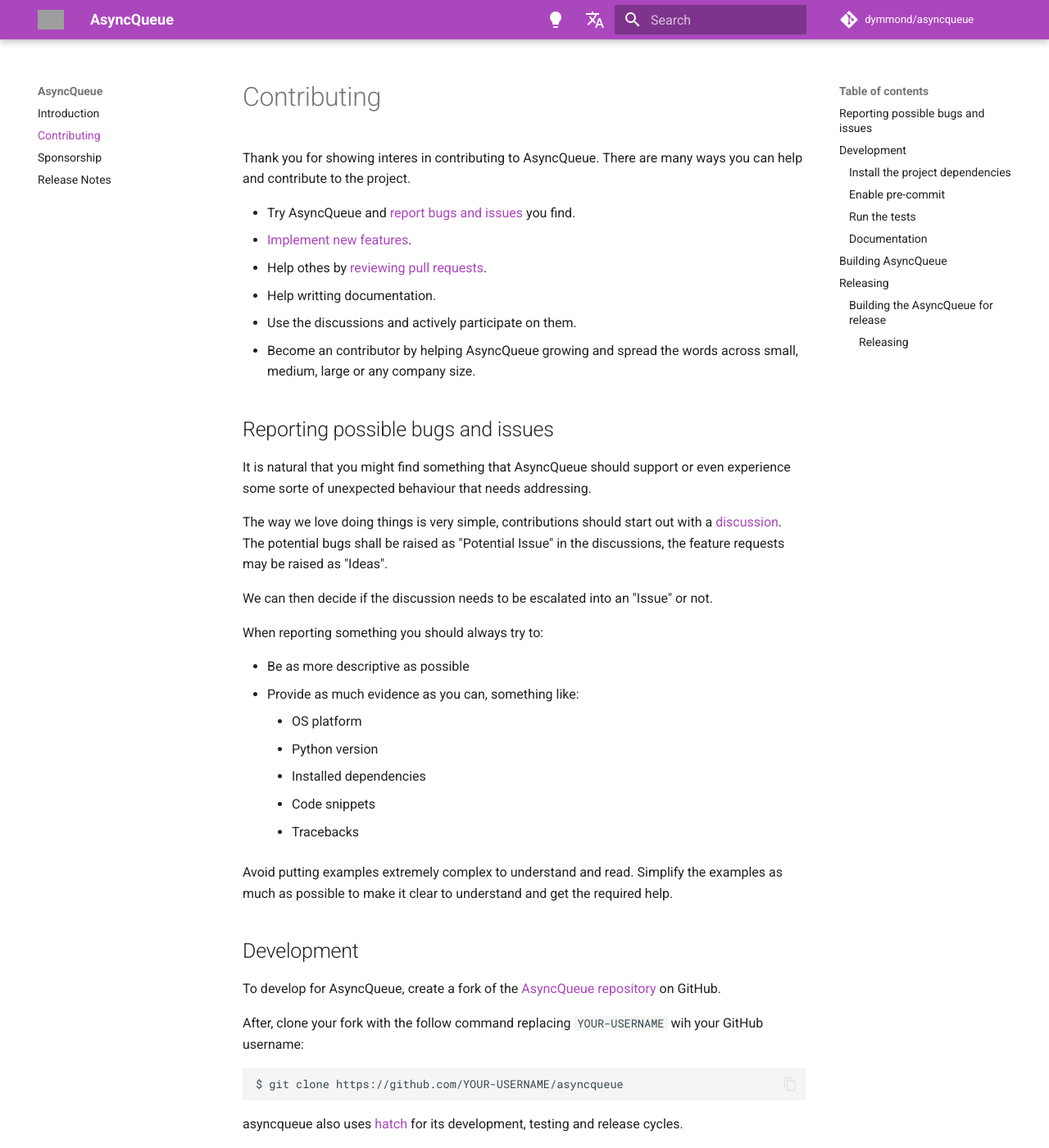
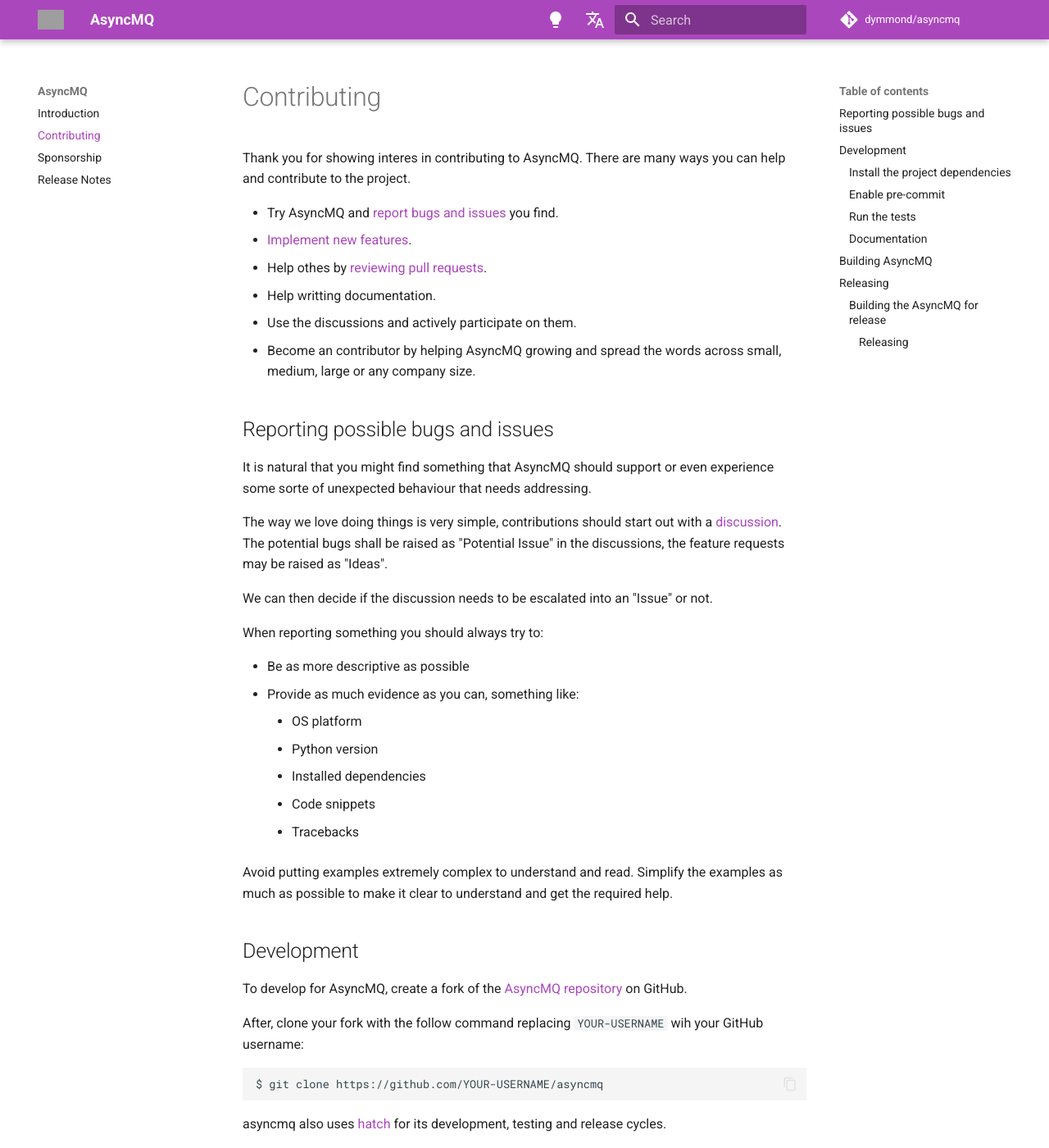
Before and after one commit to dymmond/asyncmq, an MkDocs documentation site: the page built from docs/contributing.md, in a window 1280 px wide and 1400 px high. Shown: the whole window at 82% size. Built offline with MkDocs 1.6.1 and Material for MkDocs 9.7.7, drawn with Linux system fonts in a browser that asks for light colours; comment, search, counter and statistics services are not loaded; some of the changed text lies outside the part shown; grey boxes are pictures that could not be loaded.

Commit message:
Rename to AsyncMQ

````diff
--- a/docs/contributing.md
+++ b/docs/contributing.md
@@ -1,23 +1,23 @@
 # Contributing
 
-Thank you for showing interes in contributing to AsyncQueue. There are many ways you can help and contribute to the
+Thank you for showing interes in contributing to AsyncMQ. There are many ways you can help and contribute to the
 project.
 
-* Try AsyncQueue and [report bugs and issues](https://github.com/dymmond/asyncqueue/issues/new) you find.
-* [Implement new features](https://github.com/dymmond/asyncqueue/issues?q=is%3Aissue+is%3Aopen+label%3A%22good+first+issue%22).
-* Help othes by [reviewing pull requests](https://github.com/dymmond/asyncqueue/pulls).
+* Try AsyncMQ and [report bugs and issues](https://github.com/dymmond/asyncmq/issues/new) you find.
+* [Implement new features](https://github.com/dymmond/asyncmq/issues?q=is%3Aissue+is%3Aopen+label%3A%22good+first+issue%22).
+* Help othes by [reviewing pull requests](https://github.com/dymmond/asyncmq/pulls).
 * Help writting documentation.
 * Use the discussions and actively participate on them.
-* Become an contributor by helping AsyncQueue growing and spread the words across small, medium, large or any company
+* Become an contributor by helping AsyncMQ growing and spread the words across small, medium, large or any company
 size.
 
 ## Reporting possible bugs and issues
 
-It is natural that you might find something that AsyncQueue should support or even experience some sorte of unexpected
+It is natural that you might find something that AsyncMQ should support or even experience some sorte of unexpected
 behaviour that needs addressing.
 
 The way we love doing things is very simple, contributions should start out with a
-[discussion](https://github.com/dymmond/asyncqueue/discussions). The potential bugs shall be raised as "Potential Issue"
+[discussion](https://github.com/dymmond/asyncmq/discussions). The potential bugs shall be raised as "Potential Issue"
 in the discussions, the feature requests may be raised as "Ideas".
 
 We can then decide if the discussion needs to be escalated into an "Issue" or not.
@@ -37,15 +37,15 @@
 
 ## Development
 
-To develop for AsyncQueue, create a fork of the [AsyncQueue repository](https://github.com/dymmond/asyncqueue) on GitHub.
+To develop for AsyncMQ, create a fork of the [AsyncMQ repository](https://github.com/dymmond/asyncmq) on GitHub.
 
 After, clone your fork with the follow command replacing `YOUR-USERNAME` wih your GitHub username:
 
 ```shell
-$ git clone https://github.com/YOUR-USERNAME/asyncqueue
+$ git clone https://github.com/YOUR-USERNAME/asyncmq
 ```
 
-asyncqueue also uses [hatch](https://hatch.pypa.io/latest/) for its development, testing and release
+asyncmq also uses [hatch](https://hatch.pypa.io/latest/) for its development, testing and release
 cycles.
 
 Please make sure you run:
@@ -60,7 +60,7 @@
 But if environments should be pre-initialized it can be done with `hatch env`
 
 ```shell
-$ cd asyncqueue
+$ cd asyncmq
 $ hatch env create
 $ hatch env create test
 $ hatch env create docs
@@ -86,7 +86,7 @@
 $ hatch run test:test
 ```
 
-Because AsyncQueue uses pytest, any additional arguments will be passed. More info within the
+Because AsyncMQ uses pytest, any additional arguments will be passed. More info within the
 [pytest documentation](https://docs.pytest.org/en/latest/how-to/usage.html)
 
 To run the linting, use:
@@ -97,7 +97,7 @@
 
 ### Documentation
 
-Improving the documentation is quite easy and it is placed inside the `asyncqueue/docs` folder.
+Improving the documentation is quite easy and it is placed inside the `asyncmq/docs` folder.
 
 To start the docs, run:
 
@@ -105,7 +105,7 @@
 $ hatch run docs:serve
 ```
 
-## Building AsyncQueue
+## Building AsyncMQ
 
 To build a package locally, run:
 
@@ -123,15 +123,15 @@
 
 ## Releasing
 
-*This section is for the maintainers of `AsyncQueue`*.
+*This section is for the maintainers of `AsyncMQ`*.
 
-### Building the AsyncQueue for release
+### Building the AsyncMQ for release
 
 Before releasing a new package into production some considerations need to be taken into account.
 
 * **Changelog**
     * Like many projects, we follow the format from [keepchangelog](https://keepachangelog.com/en/1.0.0/).
-    * [Compare](https://github.com/dymmond/asyncqueue/compare/) `main` with the release tag and list of the entries
+    * [Compare](https://github.com/dymmond/asyncmq/compare/) `main` with the release tag and list of the entries
 that are of interest to the users of the framework.
         * What **must** go in the changelog? added, changed, removed or deprecated features and the bug fixes.
         * What is **should not go** in the changelog? Documentation changes, tests or anything not specified in the
@@ -144,7 +144,7 @@
 
 #### Releasing
 
-Once the `release` PR is merged, create a new [release](https://github.com/dymmond/asyncqueue/releases/new)
+Once the `release` PR is merged, create a new [release](https://github.com/dymmond/asyncmq/releases/new)
 that includes:
 
 Example:
--- a/mkdocs.yml
+++ b/mkdocs.yml
@@ -1,6 +1,6 @@
-site_name: AsyncQueue
+site_name: AsyncMQ
 site_description: The broker you needed for your tasks.
-site_url: https://asyncqueue.dymmond.com
+site_url: https://asyncmq.dymmond.com
 
 theme:
   name: "material"
@@ -29,8 +29,8 @@
     - content.tabs.link
     - content.code.copy
 
-repo_name: dymmond/asyncqueue
-repo_url: https://github.com/dymmond/asyncqueue
+repo_name: dymmond/asyncmq
+repo_url: https://github.com/dymmond/asyncmq
 edit_uri: ""
 plugins:
   - search
````
Also changed, not shown: ._github/ISSUE_TEMPLATE/1-issue.md (+2 -2 lines), README.md (+1 -1 lines), docs/index.md (+1 -1 lines), docs/sponsorship.md (+8 -8 lines), pyproject.toml (+15 -15 lines), 4 other files.
